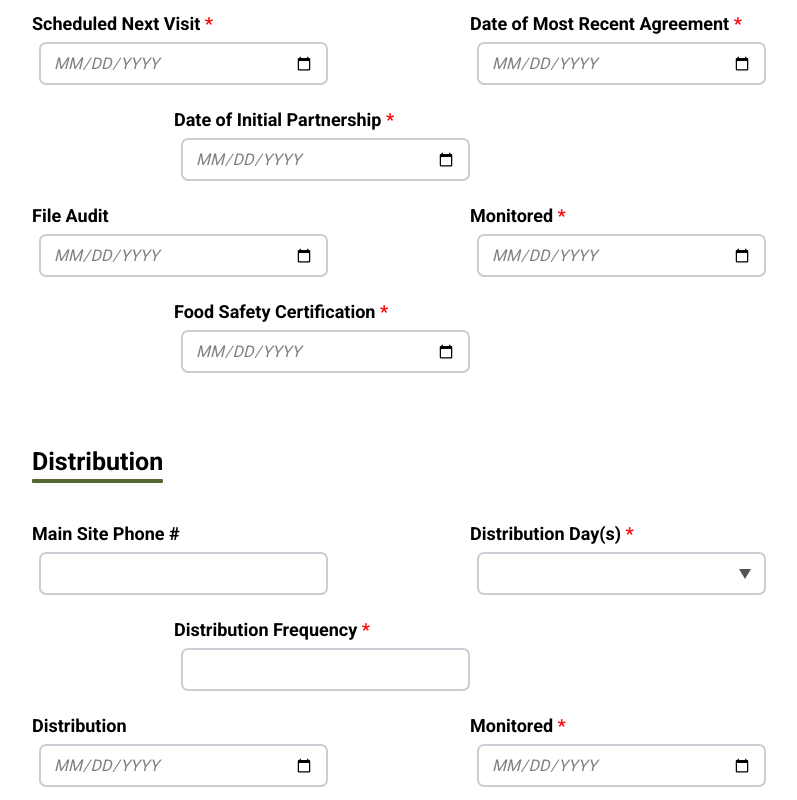
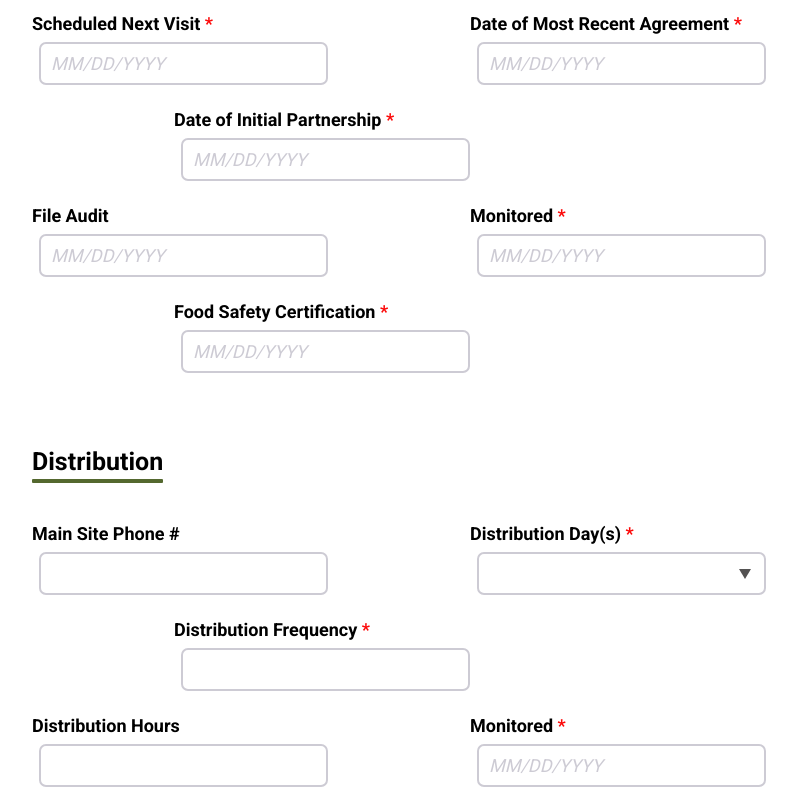
Before and after one commit to TritonSE/FSD-Distribution-Web-App, a React (Create React App) app: page / in a window 1280 px wide. Shown: the part 1960-2760 px from the top of the page, without its empty margins (98-895 px from the left). Built offline with nearby package versions, Linux system fonts and the light colour scheme.

Commit message:
Make InputDate extend InputText, implement InputDate state changes

```diff
--- a/src/pages/agency-profile-form/AgencyProfileForm.js
+++ b/src/pages/agency-profile-form/AgencyProfileForm.js
@@ -334,25 +334,41 @@ class AgencyProfileForm extends Component {
             <FormSectionHeader title="Compliance" />
             <Row noGutters={true}>
               <Col xs="auto">
-                <InputDate label="Scheduled Next Visit" leftmost required />
+                <InputDate label="Scheduled Next Visit"
+                  value={data.scheduledNextVisit}
+                  stateKey="scheduledNextVisit"
+                  onChange={this.handleInputChange} leftmost required />
               </Col>
               <Col xs="auto">
-                <InputDate label="Date of Most Recent Agreement" required />
+                <InputDate label="Date of Most Recent Agreement"
+                  value={data.dateOfMostRecentAgreement}
+                  stateKey="dateOfMostRecentAgreement"
+                  onChange={this.handleInputChange} required />
               </Col>
               <Col xs="auto">
-                <InputDate label="Date of Initial Partnership" required />
+                <InputDate label="Date of Initial Partnership"
+                  value={data.dateOfInitialPartnership}
+                  stateKey="dateOfInitialPartnership"
+                  onChange={this.handleInputChange} required />
               </Col>
             </Row>
 
             <Row noGutters={true}>
               <Col xs="auto">
-                <InputDate label="File Audit" leftmost />
+                <InputDate label="File Audit" value={data.fileAudit}
+                  stateKey="fileAudit" onChange={this.handleInputChange}
+                  leftmost />
               </Col>
               <Col xs="auto">
-                <InputDate label="Monitored" required />
+                <InputDate label="Monitored" value={data.monitored1}
+                  stateKey="monitored1" onChange={this.handleInputChange}
+                  required />
               </Col>
               <Col xs="auto">
-                <InputDate label="Food Safety Certification" required />
+                <InputDate label="Food Safety Certification"
+                  value={data.foodSafetyCertification1}
+                  stateKey="foodSafetyCertification1"
+                  onChange={this.handleInputChange} required />
               </Col>
             </Row>
           </div>
@@ -422,13 +438,20 @@ class AgencyProfileForm extends Component {
 
             <Row noGutters={true}>
               <Col xs="auto">
-                <InputDate label="Distribution" leftmost />
+                <InputText label="Distribution Hours"
+                  value={data.distributionHours} stateKey="distributionHours"
+                  onChange={this.handleInputChange} leftmost />
               </Col>
               <Col xs="auto">
-                <InputDate label="Monitored" required />
+                <InputDate label="Monitored" value={data.monitored2}
+                  stateKey="monitored2" onChange={this.handleInputChange}
+                  required />
               </Col>
               <Col xs="auto">
-                <InputDate label="Food Safety Certification" required />
+                <InputDate label="Food Safety Certification"
+                  value={data.foodSafetyCertification2}
+                  stateKey="foodSafetyCertification2"
+                  onChange={this.handleInputChange} required />
               </Col>
             </Row>
 
@@ -464,7 +487,7 @@ class AgencyProfileForm extends Component {
                     "Walk-in Freezer",
                     "Double-Door Stand Alone Fridge",
                     "Side By Side Fridge",
-                    "Single-Door Stand ALone Fridge",
+                    "Single-Door Stand Alone Fridge",
                     "Walk-in Fridge",
                     "Dry Storage (Climate Controlled)",
                     "Dry Storage (Non-Climate Controlled)",
--- a/src/pages/agency-profile-form/InputDate.jsx
+++ b/src/pages/agency-profile-form/InputDate.jsx
@@ -1,24 +1,10 @@
 import React, { Component } from "react";
-import Form from "react-bootstrap/Form";
-import RequiredAsterisk from "./RequiredAsterisk";
+import InputText from "./InputText";
 import "./formstyle.css";
 
-class InputDate extends Component {
-  render() {
-    let groupClass = null;
-    if (!this.props.leftmost) {
-      groupClass = "form-col-gutter";
-    }
-
-    return (
-      <Form.Group bsPrefix="form-input" className={groupClass}>
-        <Form.Label className="form-input-label">
-          {this.props.label}
-          <RequiredAsterisk required={this.props.required} />
-        </Form.Label>
-        <Form.Control type="date" bsPrefix="form-input-box-date" />
-      </Form.Group>
-    );
+class InputDate extends InputText {
+  getPlaceholder() {
+    return "MM/DD/YYYY";
   }
 }
 
--- a/src/pages/agency-profile-form/InputText.jsx
+++ b/src/pages/agency-profile-form/InputText.jsx
@@ -6,6 +6,10 @@ class InputText extends Component {
   onBlur = (event) => {
     const { stateKey, onChange } = this.props;
     onChange(stateKey, event.target.value);
+  }
+
+  getPlaceholder() {
+    return null;
   }
 
   render() {
@@ -27,6 +31,7 @@ class InputText extends Component {
         <input
           type="text"
           className={boxClass}
+          placeholder={this.getPlaceholder()}
           value={this.props.value}
           onBlur={this.onBlur}
         />
--- a/src/pages/agency-profile-form/formstyle.css
+++ b/src/pages/agency-profile-form/formstyle.css
@@ -116,6 +116,11 @@
   width: 698px;
 }
 
+.form-input-box::placeholder {
+  font-style: italic;
+  color: #cdcbd4;
+}
+
 /* * * * Custom dropdowns * * * */
 
 .dropdown-wrapper {
@@ -219,7 +224,7 @@
   display: inline-block;
   padding: 0px;
   margin: 0px 15px 0px 0px;
-  border-radius: 3px;
+  border-radius: 2px;
   border: 1px solid #000000;
 }
 
@@ -254,22 +259,6 @@
 
 .incrementer-box-list-column {
   width: 630px;
-}
-
-/* * Date Input* */
-.form-input-box-date {
-  width: 289px;
-  height: 43px;
-  display: block;
-  background: #ffffff;
-  border: 2px solid #cdcbd4;
-  box-sizing: border-box;
-  border-radius: 7px;
-  padding: 12px;
-  font-family: Roboto;
-  font-style: italic;
-  color: gray;
-  text-transform: uppercase;
 }
 
 /* * * * Small button * * * */
```
